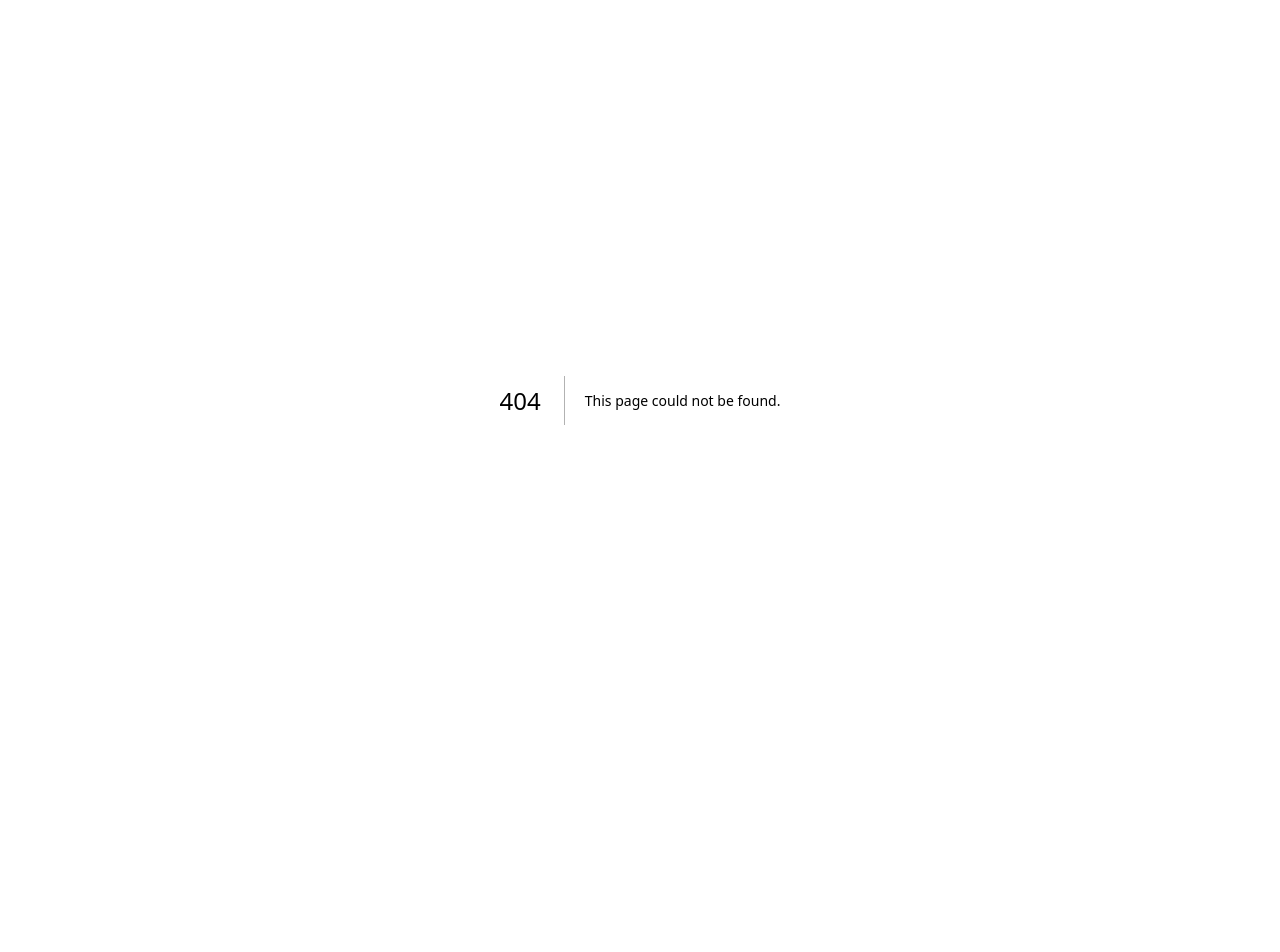
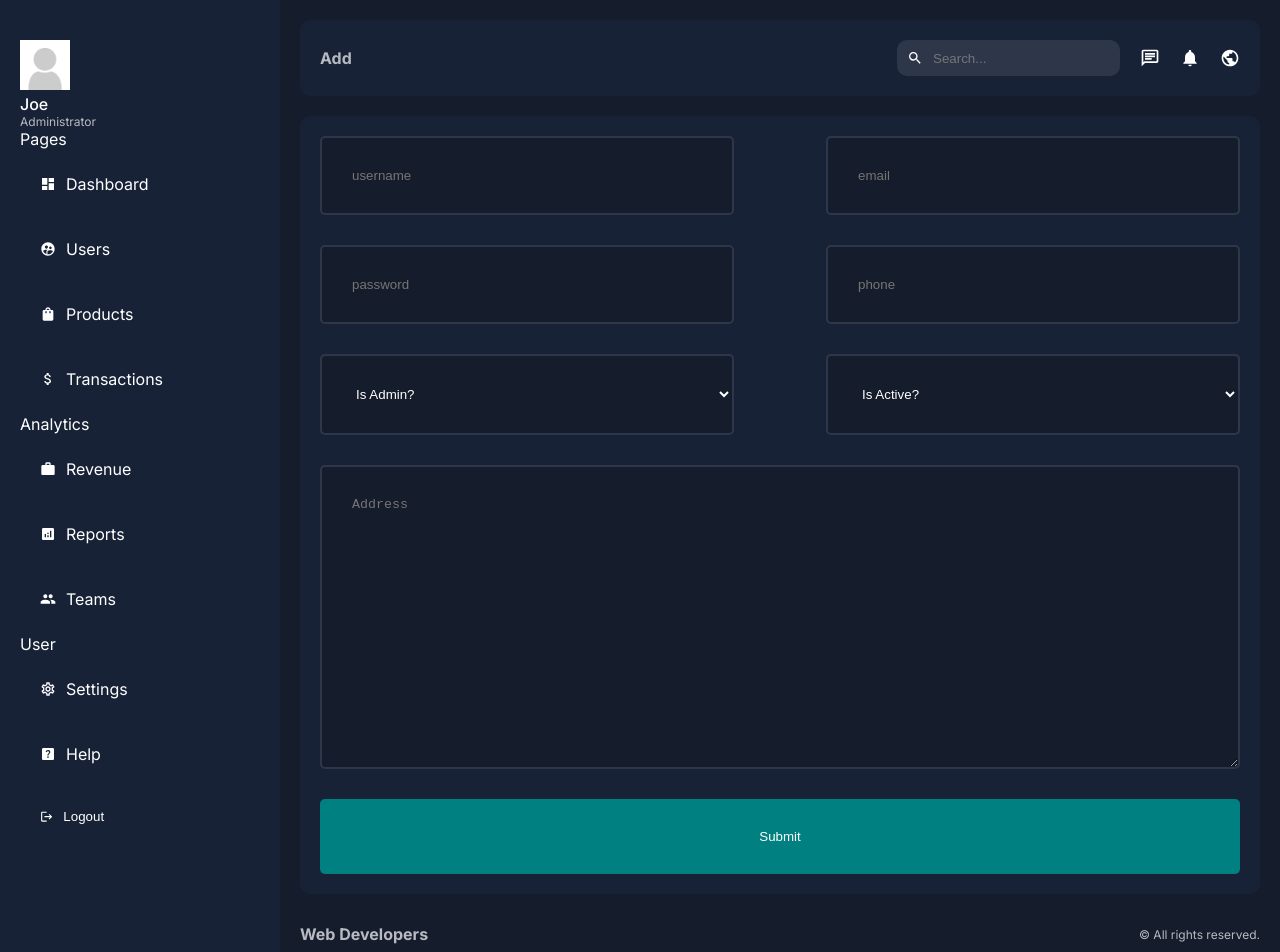
Before and after one commit to iifeofadarkrose/Admin-Dashboard, a Next.js app: page /dashboard/users/add in a window 1280 px wide. Before the commit this address had no page. Shown: the top 952 px of the page. Before the commit the page ends 800 px from the top, so only its background shows below. Built offline with nearby package versions, Linux system fonts and the light colour scheme.

Commit message:
Products and Users pages upgrade

```diff
--- /dev/null
+++ b/app/dashboard/users/add/page.jsx
@@ -0,0 +1,38 @@
+import styles from "@/app/ui/dashboard/users/addUser/addUser.module.css";
+
+const AddUserPage = () => {
+  return (
+    <div className={styles.container}>
+      <form className={styles.form}>
+        <input type="text" placeholder="username" name="username" required />
+        <input type="email" placeholder="email" name="email" required />
+        <input
+          type="password"
+          placeholder="password"
+          name="password"
+          required
+        />
+        <input type="phone" placeholder="phone" name="phone" />
+        <select name="isAdmin" id="isAdmin">
+          <option value={false}>Is Admin?</option>
+          <option value={true}>Yes</option>
+          <option value={false}>No</option>
+        </select>
+        <select name="isActive" id="isActive">
+          <option value={true}>Is Active?</option>
+          <option value={true}>Yes</option>
+          <option value={false}>No</option>
+        </select>
+        <textarea
+          name="address"
+          id="address"
+          rows="16"
+          placeholder="Address"
+        ></textarea>
+        <button type="submit">Submit</button>
+      </form>
+    </div>
+  );
+};
+
+export default AddUserPage;
--- /dev/null
+++ b/app/ui/dashboard/products/addProduct/addProduct.module.css
@@ -0,0 +1,41 @@
+.container {
+    background-color: var(--bgSoft);
+    padding: 20px;
+    border-radius: 10px;
+    margin-top: 20px;
+  }
+
+  .form {
+    display: flex;
+    flex-wrap: wrap;
+    justify-content: space-between;
+  }
+
+  .form input,
+  .form textarea,
+  .form select {
+    padding: 30px;
+    background-color: var(--bg);
+    color: var(--text);
+    border: 2px solid #2e374a;
+    border-radius: 5px;
+    margin-bottom: 30px;
+  }
+
+  .form input, .form select {
+    width: 45%;
+  }
+
+  .form textarea{
+    width: 100%;
+  }
+
+  .form button{
+    width: 100%;
+    padding: 30px;
+    background-color: teal;
+    color: var(--text);
+    border: none;
+    border-radius: 5px;
+    cursor: pointer;
+  }
--- /dev/null
+++ b/app/ui/dashboard/products/singleProduct/singleProduct.module.css
@@ -0,0 +1,60 @@
+.container {
+    display: flex;
+    gap: 50px;
+    margin-top: 20px;
+  }
+
+  .infoContainer {
+    flex: 1;
+    background-color: var(--bgSoft);
+    padding: 20px;
+    border-radius: 10px;
+    font-weight: bold;
+    color: var(--textSoft);
+    height: max-content;
+  }
+
+  .imgContainer{
+    width: 100%;
+    height: 300px;
+    position: relative;
+    border-radius: 10px;
+    overflow: hidden;
+    margin-bottom: 20px;
+  }
+
+  .formContainer {
+    flex: 3;
+    background-color: var(--bgSoft);
+    padding: 20px;
+    border-radius: 10px;
+  }
+
+  .form{
+    display: flex;
+    flex-direction: column;
+  }
+
+  .form input, .form textarea, .form select{
+    padding: 20px;
+    border: 2px solid #2e374a;
+    border-radius: 5px;
+    background-color: var(--bg);
+    color: var(--text);
+    margin: 10px 0px;
+  }
+
+  .form label{
+    font-size: 12px;
+  }
+
+  .form button{
+    width: 100%;
+    padding: 20px;
+    background-color: teal;
+    color: var(--text);
+    border: none;
+    border-radius: 5px;
+    cursor: pointer;
+    margin-top: 20px;
+  }
--- /dev/null
+++ b/app/ui/dashboard/users/addUser/addUser.module.css
@@ -0,0 +1,41 @@
+.container {
+    background-color: var(--bgSoft);
+    padding: 20px;
+    border-radius: 10px;
+    margin-top: 20px;
+  }
+
+  .form {
+    display: flex;
+    flex-wrap: wrap;
+    justify-content: space-between;
+  }
+
+  .form input,
+  .form textarea,
+  .form select {
+    padding: 30px;
+    background-color: var(--bg);
+    color: var(--text);
+    border: 2px solid #2e374a;
+    border-radius: 5px;
+    margin-bottom: 30px;
+  }
+
+  .form input, .form select {
+    width: 45%;
+  }
+
+  .form textarea{
+    width: 100%;
+  }
+
+  .form button{
+    width: 100%;
+    padding: 30px;
+    background-color: teal;
+    color: var(--text);
+    border: none;
+    border-radius: 5px;
+    cursor: pointer;
+  }
```
Also changed, not shown: app/dashboard/products/add/page.jsx (added, +32 -0 lines), app/dashboard/products/add/add.jsx (deleted).
